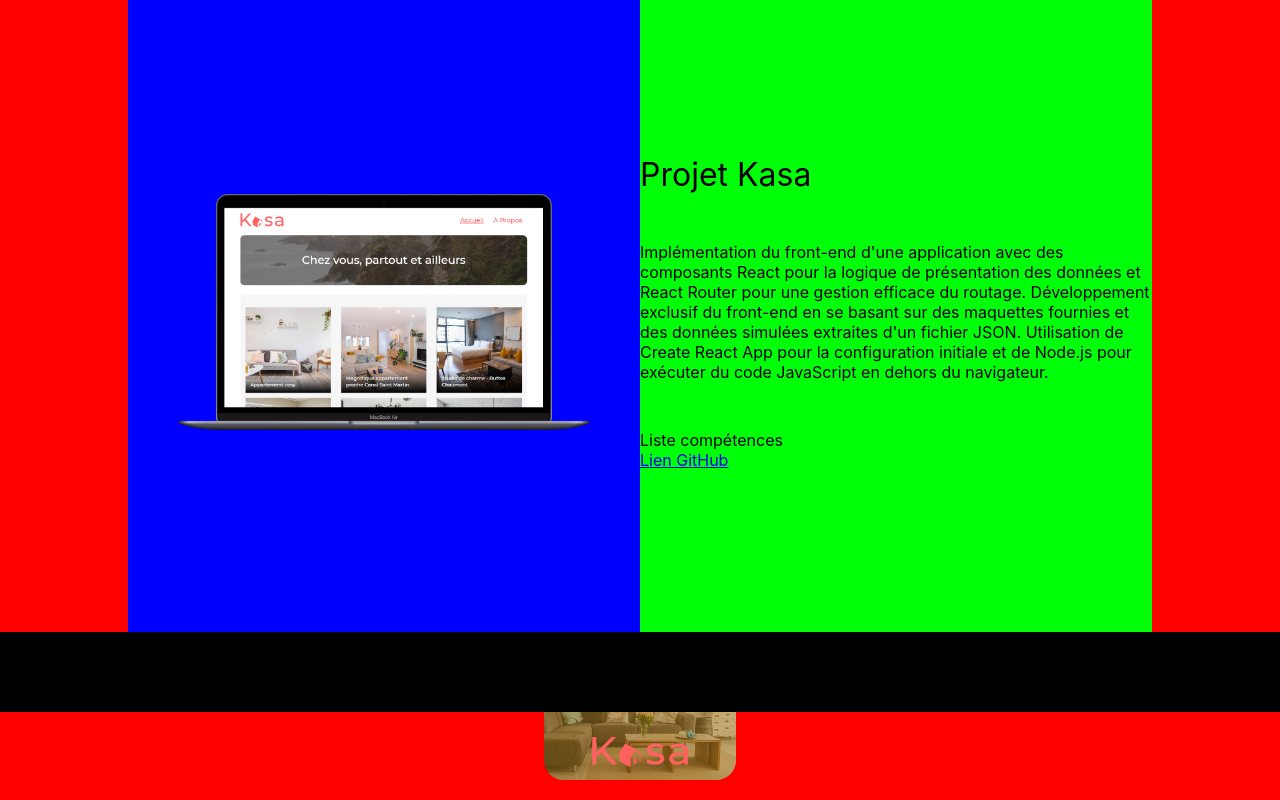
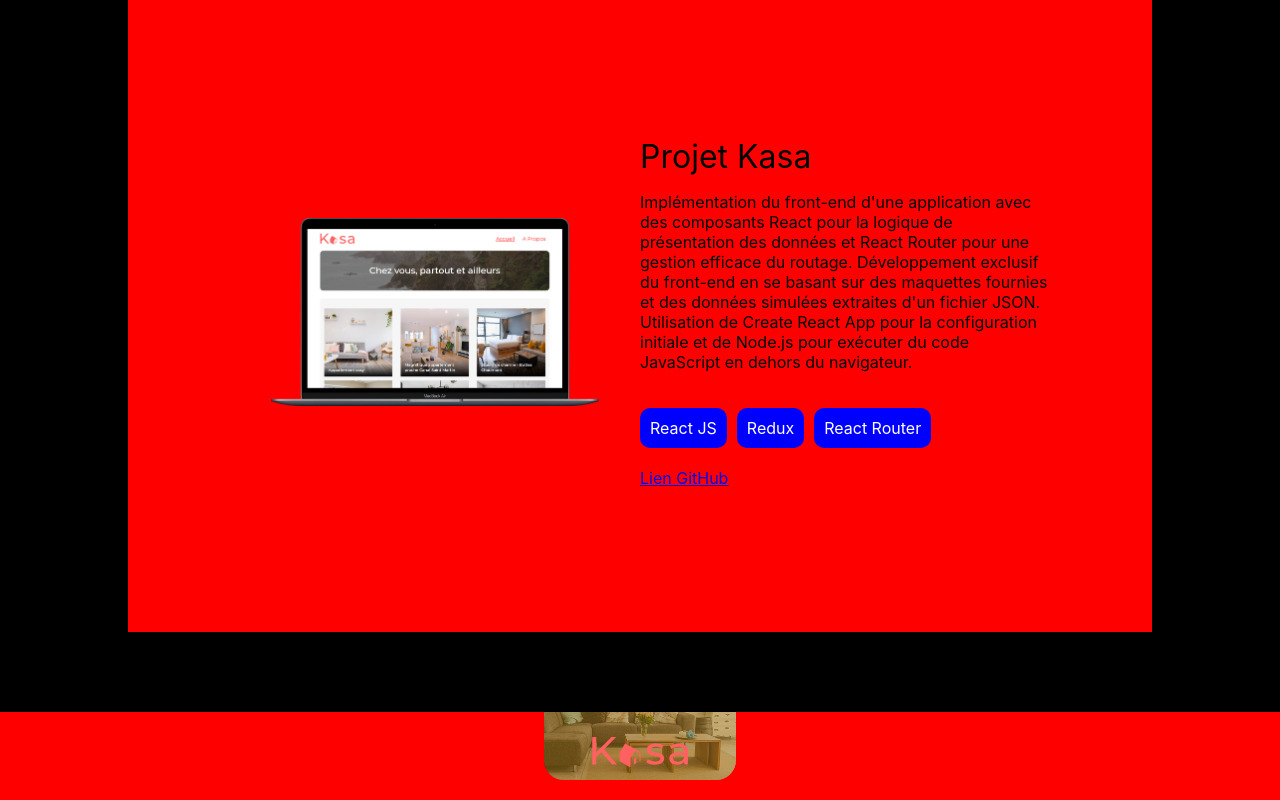
Before and after one commit to Halloween47/portfolio_2024, a React (Create React App) app: page / in a window 1280 px wide. Both pictures are taken after a click on the element 640 px from the left and 933 px from the top of the page. Shown: the part 217-1017 px from the top of the page. Built offline with nearby package versions, Linux system fonts and the light colour scheme.

Commit message:
Overlay fonctionnel

```diff
--- a/src/components/overlay/_overlay.scss
+++ b/src/components/overlay/_overlay.scss
@@ -11,12 +11,12 @@
 
     .overlay_content {
         background-color: red;
-        width: 100%;height: 80vh;
+        width: 80%;height: 80vh;
         display: flex;
         justify-content: center;
 
         .gauche {
-            background-color: blue;
+            // background-color: blue;
             width: 40%;
             // height: 50%;
             height: 100%;
@@ -31,7 +31,7 @@
 
         }
         .droite {
-            background-color: rgb(0, 255, 8);
+            // background-color: rgb(0, 255, 8);
             width: 40%; height: 100%;
             display: flex;
             flex-direction: column;
@@ -44,7 +44,22 @@
             }
             .presentation {
                 text-align: left;
-                margin: 3em 0px;
+                margin: 1em 0px;
+            }
+            .skills {
+                display: flex;
+                list-style: none;
+                // background-color: red;
+                margin: 10px 0px;
+
+                li {
+                   background-color: blue;
+                   color: white;
+                   margin: 10px 10px 10px 0px;
+                   padding: 10px;
+                   border-radius: 10px;
+                }
+
             }
 
         }
--- a/src/components/overlay/overlay.jsx
+++ b/src/components/overlay/overlay.jsx
@@ -41,7 +41,11 @@
               App pour la configuration initiale et de Node.js pour exécuter du
               code JavaScript en dehors du navigateur.
             </div>
-            <div className="skills">Liste compétences</div>
+            <div className="skills">
+              <li>React JS</li>
+              <li>Redux</li>
+              <li>React Router</li>
+            </div>
             <div className="link-github">
               <a
                 href="https://github.com/votre-utilisateur/votre-repo"
--- a/src/style.css
+++ b/src/style.css
@@ -104,13 +104,12 @@
 }
 .overlay .overlay_content {
   background-color: red;
-  width: 100%;
+  width: 80%;
   height: 80vh;
   display: flex;
   justify-content: center;
 }
 .overlay .overlay_content .gauche {
-  background-color: blue;
   width: 40%;
   height: 100%;
   display: flex;
@@ -122,7 +121,6 @@
   height: auto;
 }
 .overlay .overlay_content .droite {
-  background-color: rgb(0, 255, 8);
   width: 40%;
   height: 100%;
   display: flex;
@@ -135,7 +133,19 @@
 }
 .overlay .overlay_content .droite .presentation {
   text-align: left;
-  margin: 3em 0px;
+  margin: 1em 0px;
+}
+.overlay .overlay_content .droite .skills {
+  display: flex;
+  list-style: none;
+  margin: 10px 0px;
+}
+.overlay .overlay_content .droite .skills li {
+  background-color: blue;
+  color: white;
+  margin: 10px 10px 10px 0px;
+  padding: 10px;
+  border-radius: 10px;
 }
 
 /*# sourceMappingURL=style.css.map */
```
Also changed, not shown: 1 other file (tests, documents, lock files or other folders). Lines whose indentation alone changed are shown as unchanged.
